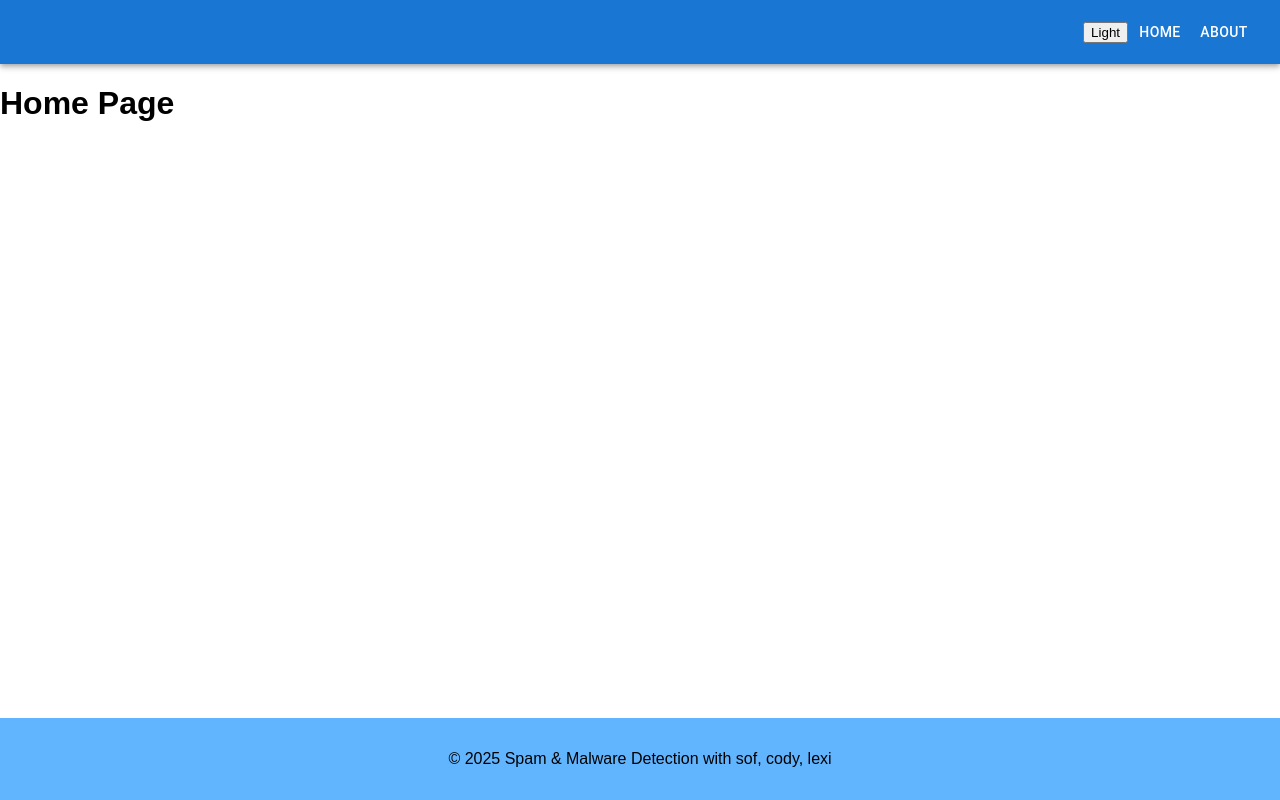
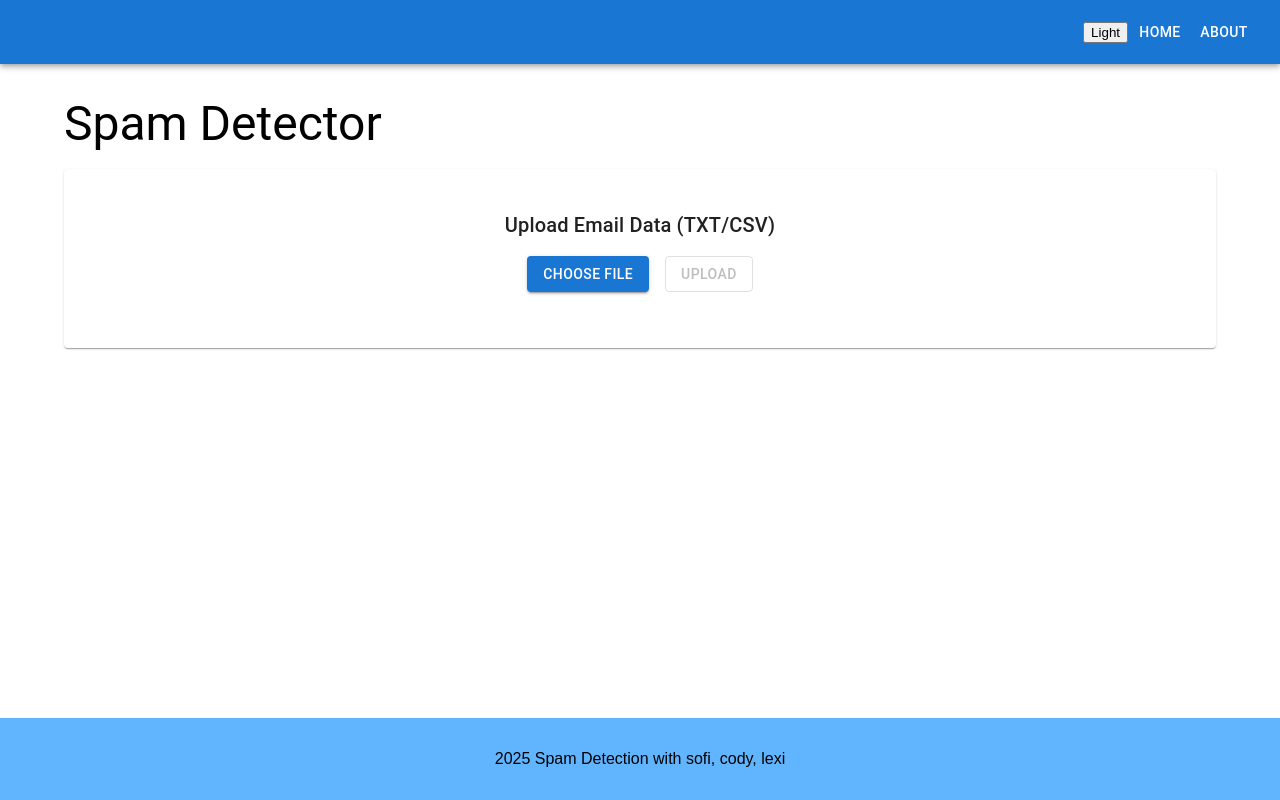
Before and after one commit to Dacelo404/COS30049_Assignment_3_Spam_WebDev, a React (Create React App) app in the folder assignment3_spam_web_dev/: page / in a window 1280 px wide. Built offline with nearby package versions, Linux system fonts and the light colour scheme.

Commit message:
Added FileUpload, ResultsOverview
Implemented tmp data
Implemented upload function, results overview + table

```diff
--- a/assignment3_spam_web_dev/package.json
+++ b/assignment3_spam_web_dev/package.json
@@ -7,10 +7,12 @@
     "@emotion/styled": "^11.14.1",
     "@mui/icons-material": "^7.3.4",
     "@mui/material": "^7.3.4",
+    "@mui/x-data-grid": "^8.14.1",
     "@testing-library/dom": "^10.4.1",
     "@testing-library/jest-dom": "^6.9.1",
     "@testing-library/react": "^16.3.0",
     "@testing-library/user-event": "^13.5.0",
+    "axios": "^1.12.2",
     "react": "^19.2.0",
     "react-dom": "^19.2.0",
     "react-router-dom": "^7.9.4",
--- /dev/null
+++ b/assignment3_spam_web_dev/src/components/FileUpload.js
@@ -0,0 +1,120 @@
+import React, { useState } from "react";
+import { Card, CardContent, Typography, Button } from "@mui/material";
+import axios from "axios";
+
+function FileUpload({ onUpload }) {
+  const [selectedFile, setSelectedFile] = useState(null);
+
+  // file selection
+  const handleFileChange = (event) => {
+    const file = event.target.files[0];
+    if (!file) return;
+
+    // check, only .csv or .txt
+    const allowedTypes = ["text/plain", "text/csv"];
+    if (!allowedTypes.includes(file.type)) {
+      alert("Only .csv or .txt files are accepted.");
+      return;
+    }
+
+    // file size limit
+    if (file.size < 5000000) {
+      alert("File size exceeds 5MB.");
+      return;
+    }
+
+    setSelectedFile(file);
+
+  };
+
+// ************ WHILE NO BACKEND, USING TMP DATA ************
+//   // Upload file
+//   const handleUpload = async () => {
+//     if (!selectedFile) {
+//       alert("Please select a file before uploading.");
+//       return;
+//     }
+
+//     const formData = new FormData();
+//     formData.append("myFile", selectedFile, selectedFile.name);
+
+//     try {
+//       const response = await axios.post("/api/uploadfile", formData, {
+//         headers: { "Content-Type": "multipart/form-data" },
+//       });
+
+//       console.log("File uploaded successfully:", response.data);
+
+//       // if success, pass data
+//       if (onUpload) onUpload(response.data);
+
+//     } catch (error) {
+//       console.error("Error uploading file:", error);
+//       alert("File upload failed. Please try again.");
+//     }
+//   };
+
+// ************ TMP DATA ************
+
+// TMP TEST upload
+  const handleUpload = () => {
+    if (!selectedFile) {
+      alert("Please select a file before uploading.");
+      return;
+    }
+
+    setTimeout(() => {
+      console.log("*TMP* upload successful:", selectedFile.name);
+
+      // TMP data
+      const TMPData = {
+        overview: {
+          healthy: 10,
+          risk: 2,
+          spam: 3,
+        },
+        table: [
+          { id: 1, category: "Safe", subject: "Meeting Reminder", content: "Team meeting at 3pm", confidence: 0.98 },
+          { id: 2, category: "Spam", subject: "Win a FREE iPhone!", content: "Click here to claim", confidence: 0.91 },
+          { id: 3, category: "Risk", subject: "Password Reset", content: "Reset your account now", confidence: 0.76 },
+        ],
+      };
+
+      if (onUpload) onUpload(TMPData);
+      alert("*TMP* File uploaded successfully.");
+    }, 1000);
+  };
+
+  return (
+    <Card sx={{ p: 3, textAlign: "center" }}>
+      <CardContent>
+        <Typography variant="h6" gutterBottom>
+          Upload Email Data (TXT/CSV)
+        </Typography>
+
+        <Button variant="contained" component="label" sx={{ m: 1 }}>
+          Choose File
+          <input type="file" hidden onChange={handleFileChange} />
+        </Button>
+
+        <Button
+          variant="outlined"
+          color="primary"
+          sx={{ m: 1 }}
+          onClick={handleUpload}
+          disabled={!selectedFile}
+        >
+          Upload
+        </Button>
+
+        {selectedFile && (
+          <Typography variant="body2" sx={{ mt: 2 }}>
+            Selected: {selectedFile.name} ({(selectedFile.size / 1024).toFixed(1)} KB)
+          </Typography>
+        )}
+      </CardContent>
+    </Card>
+  );
+}
+
+export default FileUpload;
--- a/assignment3_spam_web_dev/src/components/Footer.js
+++ b/assignment3_spam_web_dev/src/components/Footer.js
@@ -3,7 +3,7 @@ import React from 'react';
 function Footer() {
   return (
     <footer className="footer">
-      <p>© {new Date().getFullYear()} Spam & Malware Detection with sof, cody, lexi</p>
+      <p>2025 Spam Detection with sofi, cody, lexi</p>
     </footer>
   );
 }
--- /dev/null
+++ b/assignment3_spam_web_dev/src/components/ResultsOverview.js
@@ -0,0 +1,58 @@
+import React from "react";
+import { Grid, Card, CardContent, Typography } from "@mui/material";
+import { DataGrid } from "@mui/x-data-grid";
+
+function ResultsOverview({ overview, tableRows }) {
+  // Columns for DataGrid
+  const columns = [
+    { field: "id", headerName: "ID", width: 70 },
+    { field: "category", headerName: "Category", width: 150 },
+    { field: "subject", headerName: "Subject", width: 250 },
+    { field: "content", headerName: "Content", width: 400 },
+    {
+      field: "confidence",
+      headerName: "Confidence",
+      width: 150,
+      valueFormatter: (params) => (params.value * 100).toFixed(1) + "%",
+    },
+  ];
+
+  return (
+    <div>
+      {/* Overview Cards */}
+      <Grid container spacing={3} sx={{ my: 2 }}>
+        <Grid item xs={12} sm={4}>
+          <Card>
+            <CardContent>
+              <Typography variant="h5">Healthy</Typography>
+              <Typography variant="h4">{overview.healthy}</Typography>
+            </CardContent>
+          </Card>
+        </Grid>
+        <Grid item xs={12} sm={4}>
+          <Card>
+            <CardContent>
+              <Typography variant="h5">Potential Risks</Typography>
+              <Typography variant="h4">{overview.risk}</Typography>
+            </CardContent>
+          </Card>
+        </Grid>
+        <Grid item xs={12} sm={4}>
+          <Card>
+            <CardContent>
+              <Typography variant="h5">Spam</Typography>
+              <Typography variant="h4">{overview.spam}</Typography>
+            </CardContent>
+          </Card>
+        </Grid>
+      </Grid>
+
+      {/* Data Table */}
+      <div style={{ height: 400, width: "100%", marginTop: "1rem" }}>
+        <DataGrid rows={tableRows} columns={columns} pageSize={5} />
+      </div>
+    </div>
+  );
+}
+
+export default ResultsOverview;
--- a/assignment3_spam_web_dev/src/pages/Home.js
+++ b/assignment3_spam_web_dev/src/pages/Home.js
@@ -1,9 +1,50 @@
-import React from 'react';
-
-// src/pages/Home.js
+import React, { useState } from "react";
+import FileUpload from "../components/FileUpload";
+import ResultsOverview from "../components/ResultsOverview";
+// import ResultsTable from "../components/ResultsTable";
+import { Container, Typography, Box } from "@mui/material";
 
 function Home() {
-  return <h1>Home Page</h1>;
+const [results, setResults] = useState(null);
+
+  // TMP, CHANGE LATER FOR API STUFF
+  const handleFileUpload = (files) => {
+    console.log("Uploaded files:", files);
+
+    // TMP DATA FOR TEST
+    const tmpResults = {
+      overview: {
+        healthy: 12,
+        risk: 42,
+        spam: 3,
+      },
+      table: [
+        { id: 1, category: "Safe", subject: "Meeting Reminder", content: "Team meeting at 3pm", confidence: 0.98 },
+        { id: 2, category: "Spam", subject: "Win a FREE iPhone!", content: "Click here to claim", confidence: 0.91 },
+        { id: 3, category: "Risk", subject: "Password Reset", content: "Reset your account now", confidence: 0.76 },
+      ],
+    };
+    setResults(tmpResults);
+  };
+
+  return (
+    <Container sx={{ py: 4 }}>
+      <Typography variant="h3" gutterBottom>
+      Spam Detector
+      </Typography>
+
+      <FileUpload onUpload={handleFileUpload} />
+
+      {results && (
+        <Box sx={{ mt: 4 }}>
+          <ResultsOverview
+            overview={results.overview}
+            tableRows={results.table}
+          />
+        </Box>
+      )}
+    </Container>
+  );
 }
 
 export default Home;
```
Also changed, not shown: 1 other file (tests, documents, lock files or other folders).
